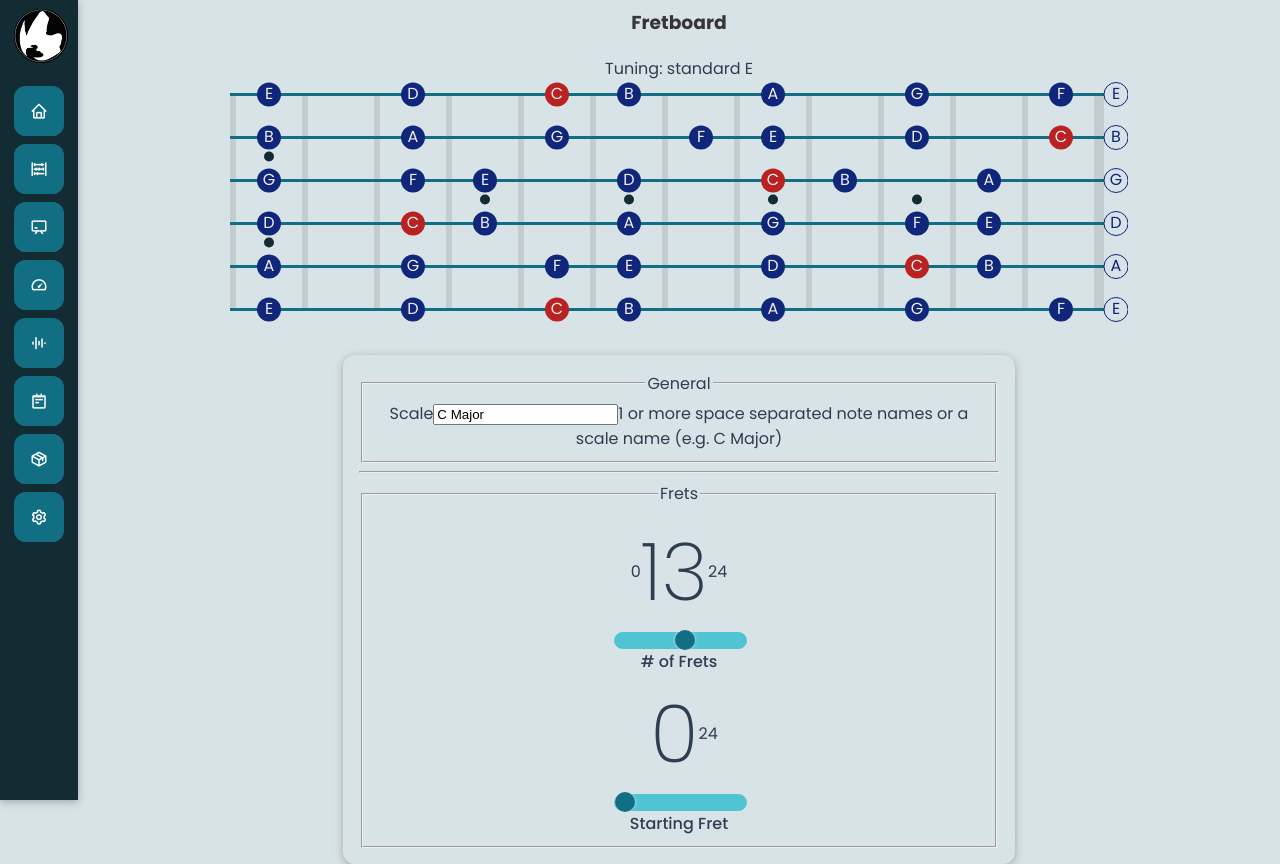
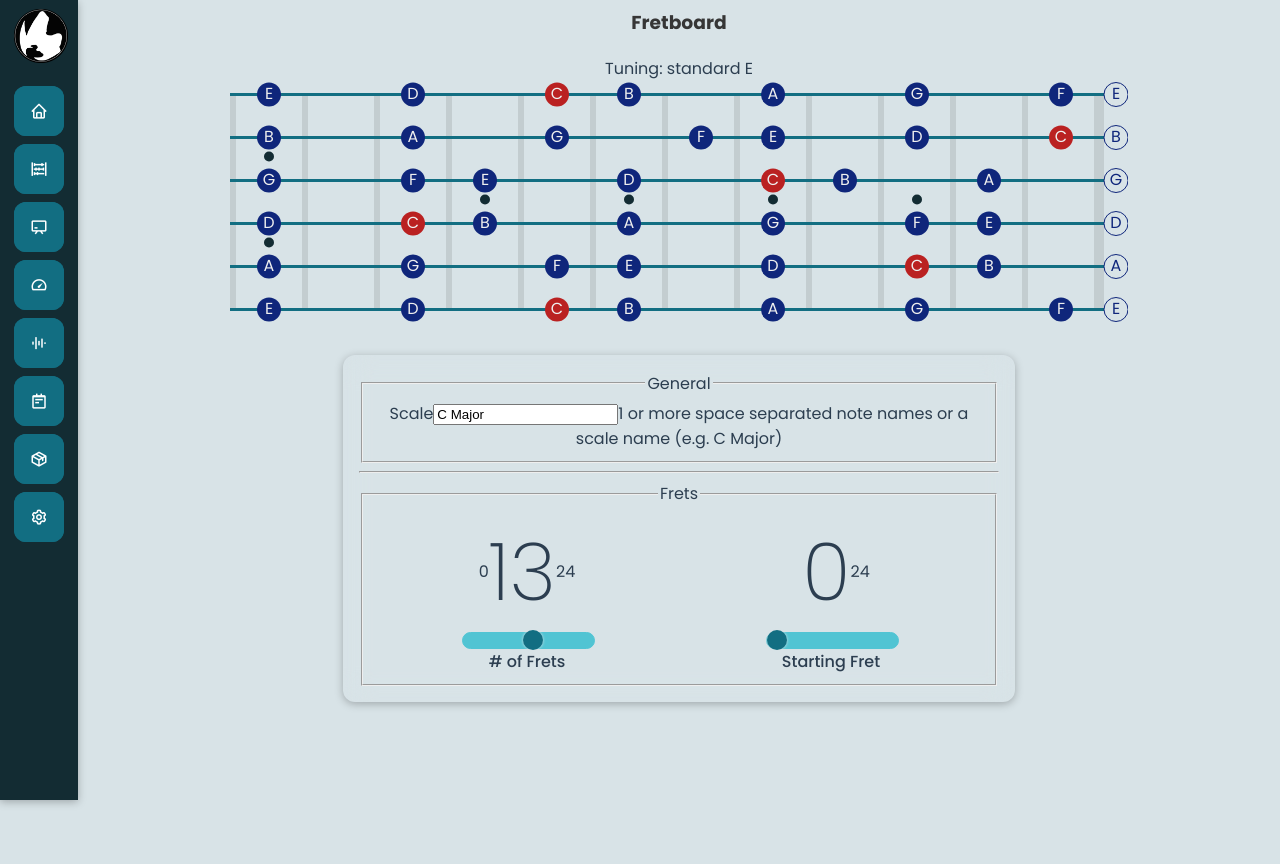
Before and after one commit to goldovsky/the-black-book, a Vue app: page /fretboard in a window 1280 px wide. After the commit the page ends 800 px from the top, so only its background shows below. Built offline with nearby package versions, Linux system fonts and the light colour scheme.

Commit message:
view(fretboard) : frets sections CSS

```diff
--- a/src/components/views/ViewFretboard.vue
+++ b/src/components/views/ViewFretboard.vue
@@ -60,32 +60,20 @@
 
           <fieldset class="form-group">
             <legend>Frets</legend>
-
+             <div class="controlfrets">
               <base-slider
                  title="# of Frets"
                 :values="fretsrange"
                 :initialvalue="13"
                 @valueupdate="updateNumberOfFrets"
               ></base-slider>
-
-            <div class="form-group">
               <base-slider
                  title="Starting Fret"
                 :values="fretsrange"
                 :initialvalue="0"
                 @valueupdate="updateStartingNumber"
               ></base-slider>
-              <!-- <label for="startingFret">Starting Fret</label>
-              <base-input-number
-                id="startingFret"
-                class="form-control"
-                :min="0"
-                :max="23"
-                :value="start"
-                v-model="start"
-                @input="updateStartingNumber"
-              /> -->
-            </div>
+               </div>
           </fieldset>
         </section>
       </base-card>
@@ -210,4 +198,12 @@ export default {
   /* height: 100vh; */
   overflow-y: scroll;
 }
+
+.controlfrets{
+  display: flex;
+  /* flex-direction: column; */
+  align-items: end;
+  justify-content: space-around;
+  margin: auto;
+}
 </style>
```
